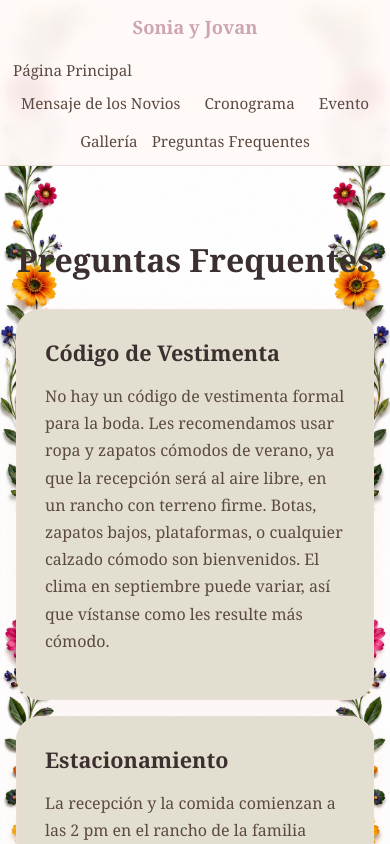
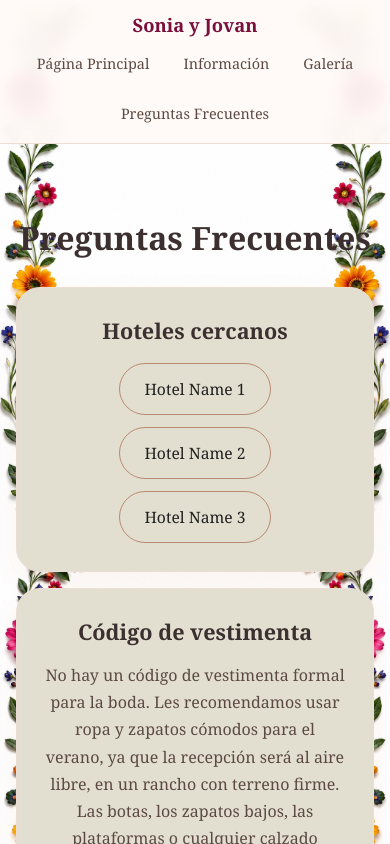
Before and after one commit to julio-reyes-tena/soniajovanweddingpage, a React (Vite) app: page /faq in a window 390 px wide. Shown: the top 844 px of the page. Built offline with nearby package versions, Linux system fonts and the light colour scheme.

Commit message:
FAq hotels

```diff
--- a/src/App.jsx
+++ b/src/App.jsx
@@ -2,6 +2,7 @@ import { Routes, Route } from "react-router";
 import Home from "./pages/Home";
 import GalleryPage from "./pages/GalleryPage";
 import FAQPage from "./pages/FAQPage";
+import InformationPage from "./pages/InformationPage";
 
 function App() {
   return (
@@ -9,6 +10,7 @@ function App() {
       <Route path="/" element={<Home />} />
       <Route path="/gallery" element={<GalleryPage />} />
       <Route path="/faq" element={<FAQPage />} />
+      <Route path="/information" element={<InformationPage />} />
     </Routes>
   );
 }
--- a/src/components/FAQ.jsx
+++ b/src/components/FAQ.jsx
@@ -2,15 +2,32 @@ import { weddingInfo } from "../data/weddingInfo";
 
 function FAQ() {
   return (
-    <section id="faq" className="section section-alt">
+    <section id="faq" className="section">
       <div className="container narrow">
-        <h2>Preguntas Frequentes</h2>
+        <h2>Preguntas Frecuentes</h2>
 
         <div className="faq-list">
           {weddingInfo.faq.map((item, index) => (
             <article key={index} className="card faq-item">
               <h3>{item.question}</h3>
-              <p>{item.answer}</p>
+
+              {item.answer && <p>{item.answer}</p>}
+
+              {item.links && (
+                <div className="faq-links">
+                  {item.links.map((link, linkIndex) => (
+                    <a
+                      key={linkIndex}
+                      href={link.url}
+                      target="_blank"
+                      rel="noreferrer"
+                      className="button-secondary"
+                    >
+                      {link.name}
+                    </a>
+                  ))}
+                </div>
+              )}
             </article>
           ))}
         </div>
--- a/src/components/Navbar.jsx
+++ b/src/components/Navbar.jsx
@@ -10,7 +10,6 @@ function Navbar() {
         </Link>
 
         <div className="nav-links">
-
           <div className="nav-dropdown">
             <Link to="/" className="nav-dropdown-button">
               Página Principal
@@ -21,12 +20,11 @@ function Navbar() {
               <a href="/#schedule">Cronograma</a>
               <a href="/#venue">Evento</a>
             </div>
-
-
           </div>
 
-          <Link to="/gallery">Gallería</Link>
-          <Link to="/faq">Preguntas Frequentes</Link>
+          <Link to="/information">Información</Link>
+          <Link to="/gallery">Galería</Link>
+          <Link to="/faq">Preguntas Frecuentes</Link>
         </div>
       </nav>
     </header>
--- a/src/components/Story.jsx
+++ b/src/components/Story.jsx
@@ -6,11 +6,13 @@ function Story() {
       <div className="container narrow">
         <h2>{weddingInfo.story.title}</h2>
 
-        <div className="story-text">
-          {weddingInfo.story.paragraphs.map((paragraph, index) => (
-            <p key={index}>{paragraph}</p>
-          ))}
-        </div>
+        <article className="card story-card">
+          <div className="story-text">
+            {weddingInfo.story.paragraphs.map((paragraph, index) => (
+              <p key={index}>{paragraph}</p>
+            ))}
+          </div>
+        </article>
       </div>
     </section>
   );
--- a/src/data/weddingInfo.js
+++ b/src/data/weddingInfo.js
@@ -12,7 +12,7 @@ export const weddingInfo = {
   },
   {
     type: "Reception",
-    name: "Rancho Pollillo",
+    name: "Rancho Pulido",
      address: "970 Mather Rd, Merced, CA 95341",
     mapUrl: "https://share.google/njvGQuz4SCj3J4Q9o",
   },
@@ -52,29 +52,54 @@ export const weddingInfo = {
   ],
 
   faq: [
+
+  {
+  question: "Hoteles cercanos",
+  links: [
     {
-      question: "Código de Vestimenta",
-      answer: "No hay un código de vestimenta formal para la boda. Les recomendamos usar ropa y zapatos cómodos de verano, ya que la recepción será al aire libre, en un rancho con terreno firme. Botas, zapatos bajos, plataformas, o cualquier calzado cómodo son bienvenidos. El clima en septiembre puede variar, así que vístanse como les resulte más cómodo.",
+      name: "Hotel Name 1",
+      url: "https://maps.google.com",
     },
     {
-      question: "Estacionamiento",
-      answer: "La recepción y la comida comienzan a las 2 pm en el rancho de la familia Pulido. Por favor, estacionense a lo largo de la calle. Para más información, contacten a los novios..",
+      name: "Hotel Name 2",
+      url: "https://maps.google.com",
     },
     {
-      question: "Restricciones alimenticia",
-      answer: "No vamos a tener servicio de comida por platillo. Si tienen restricciones alimentarias, por favor, háganoslo saber para tratar de hacer un plan dentro de lo que tenemos planeado. "
+      name: "Hotel Name 3",
+      url: "https://maps.google.com",
+    },
+  ],
+},
+
+
+    {
+      question: "Código de vestimenta",
+      answer: "No hay un código de vestimenta formal para la boda. Les recomendamos usar ropa y zapatos cómodos para el verano, ya que la recepción será al aire libre, en un rancho con terreno firme. Las botas, los zapatos bajos, las plataformas o cualquier calzado cómodo son bienvenidos. El clima en septiembre puede variar, así que vístanse de la manera que les resulte más cómoda."
+        },
+    {
+      question: "Estacionamiento",
+      answer: "La recepción y la comida comienzan a las 2:00 p. m. en el rancho de la familia Pulido. Por favor, estaciónense a lo largo de la calle. Para más información, contacten a los novios."
+    },
+    {
+      question: "Restricciones alimentarias",
+      answer: "No tendremos servicio de comida por platillo. Si tienen restricciones alimentarias, por favor, háganoslo saber para tratar de hacer un plan dentro de lo que tenemos previsto."
     },
     {
       question: "Presencia de niños",
-      answer: "Si! Queremos celebrar con ustedes y sus niños. Solo deben saber que habrá música en vivo y animales en la propiedad. "
+      answer: "¡Sí! Queremos celebrar con ustedes y con sus niños. Solo deben tener en cuenta que habrá música en vivo y animales en la propiedad. "
     },
      {
       question: "Horario de cóctel",
-      answer: "Cuando lleguen al rancho, ya estarán disponibles la bebida y botanas.   "
+      answer: "Cuando lleguen al rancho, ya estarán disponibles las bebidas y las botanas.   "
     },
      {
       question: "Recalentado",
-      answer: "Tendremos el recalentado (o el torna boda) antes de que regresen a casa.  "
+      answer: "Tendremos recalentado, también conocido como torna boda, antes de que regresen a casa.  "
     },
+
+
+
+
+
   ],
 };
--- a/src/pages/FAQPage.jsx
+++ b/src/pages/FAQPage.jsx
@@ -6,9 +6,11 @@ function FAQPage() {
   return (
     <div className="site-shell">
       <Navbar />
+
       <main>
         <FAQ />
       </main>
+
       <Footer />
     </div>
   );
--- /dev/null
+++ b/src/pages/InformationPage.jsx
@@ -0,0 +1,45 @@
+import Navbar from "../components/Navbar";
+import Footer from "../components/Footer";
+
+function InformationPage() {
+  return (
+    <div className="site-shell">
+      <Navbar />
+
+      <main className="section">
+        <div className="container">
+          <h2>Information</h2>
+
+          <div className="info-card-grid info-card-grid-two">
+            <article className="card info-card">
+              <h3>Court</h3>
+
+              <div className="info-list">
+                <p>Bridesmaid Name</p>
+                <p>Bridesmaid Name</p>
+                <p>Groomsman Name</p>
+                <p>Groomsman Name</p>
+              </div>
+            </article>
+
+            <article className="card info-card">
+              <h3>Parents</h3>
+
+              <div className="info-list">
+                <p>Parents of the Bride</p>
+                <p>Name & Name</p>
+
+                <p>Parents of the Groom</p>
+                <p>Name & Name</p>
+              </div>
+            </article>
+          </div>
+        </div>
+      </main>
+
+      <Footer />
+    </div>
+  );
+}
+
+export default InformationPage;
--- a/src/styles.css
+++ b/src/styles.css
@@ -18,12 +18,11 @@
 
 
 
-
 .navbar {
   position: sticky;
   top: 0;
   z-index: 50;
-  background: rgba(255, 250, 247, 0.92);
+  background: rgba(255, 250, 247, 0.95);
   backdrop-filter: blur(8px);
   border-bottom: 1px solid #eaded7;
 }
@@ -32,27 +31,98 @@
   display: flex;
   align-items: center;
   justify-content: space-between;
-  gap: 20px;
+  gap: 32px;
   min-height: 72px;
 }
 
-.brand {    /* the sonia and jovan at the top , navbar */
+.brand {
+  flex-shrink: 0;
   font-size: 1.15rem;
   font-weight: 700;
-  color: #78103b5c;
+  color: #78103b;
 }
 
 .nav-links {
   display: flex;
-  gap: 22px;
+  align-items: center;
+  justify-content: flex-end;
+  column-gap: 44px;
+  row-gap: 12px;
   flex-wrap: wrap;
-  justify-content: center;
 }
 
-.nav-links a {
+.nav-links > a,
+.nav-dropdown-button {
+  display: inline-flex;
+  align-items: center;
+  min-height: 40px;
+  padding: 8px 14px;
+  border: none;
+  border-radius: 10px;
+  background: transparent;
+  font: inherit;
   font-size: 0.95rem;
   color: #5c4a42;
+  text-decoration: none;
+  cursor: pointer;
+  transition: background 0.2s ease, color 0.2s ease;
 }
+
+.nav-links > a:hover,
+.nav-dropdown-button:hover {
+  background: #f1e5de;
+  color: #78103b;
+}
+
+.nav-dropdown {
+  position: relative;
+}
+
+.nav-dropdown-menu {
+  position: absolute;
+  top: 100%;
+  left: 50%;
+  z-index: 100;
+  display: none;
+  min-width: 160px;
+  padding: 10px;
+  transform: translateX(-50%);
+  background: rgba(255, 250, 247, 0.99);
+  border: 1px solid #eaded7;
+  border-radius: 14px;
+  box-shadow: 0 12px 28px rgba(59, 47, 47, 0.12);
+}
+
+.nav-dropdown-menu::before {
+  content: "";
+  position: absolute;
+  top: -10px;
+  left: 0;
+  width: 100%;
+  height: 10px;
+}
+
+.nav-dropdown-menu a {
+  display: block;
+  padding: 10px 14px;
+  border-radius: 8px;
+  color: #5c4a42;
+  white-space: nowrap;
+}
+
+.nav-dropdown-menu a:hover {
+  background: #f1e5de;
+  color: #78103b;
+}
+
+.nav-dropdown:hover .nav-dropdown-menu,
+.nav-dropdown:focus-within .nav-dropdown-menu {
+  display: block;
+}
+
+
+
+
 
 .hero {
   min-height: 78vh;
@@ -165,6 +235,7 @@ p {
 
 .story-text {
   display: grid;
+
   gap: 18px;
 }
 
@@ -206,7 +277,7 @@ p {
 }
 
 .faq-item {
-  text-align: left;
+  text-align: center;
 }
 
 .footer {
@@ -300,117 +371,122 @@ p {
 
 
 
-.nav-dropdown {
-  position: relative;
+
+.info-card-grid {
+  display: grid;
+  grid-template-columns: repeat(3, minmax(0, 1fr));
+  gap: 24px;
 }
 
-.nav-dropdown-button {
-  border: none;
-  background: transparent;
-  padding: 0;
-  font: inherit;
-  color: #5c4a42;
-  cursor: pointer;
+.info-card {
+  text-align: center;
 }
 
-.nav-dropdown-menu {
-  position: absolute;
-  top: 100%;
-  left: 50%;
-  z-index: 100;
-  display: none;
-  min-width: 150px;
-  padding: 10px;
-  transform: translateX(-50%);
-  background: rgba(255, 250, 247, 0.98);
-  border: 1px solid #eaded7;
-  border-radius: 14px;
-  box-shadow: 0 12px 28px rgba(59, 47, 47, 0.12);
+.info-card-grid-two {
+  grid-template-columns: repeat(2, minmax(0, 1fr));
 }
 
-.nav-dropdown-menu::before {
-  content: "";
-  position: absolute;
-  top: -10px;
-  left: 0;
-  width: 100%;
-  height: 10px;
+.info-list {
+  display: grid;
+  gap: 12px;
 }
 
-.nav-dropdown-menu a {
+.info-list p {
+  margin: 0;
+}
+
+.info-list a {
   display: block;
   padding: 10px 14px;
-  border-radius: 8px;
-  white-space: nowrap;
+  border-radius: 10px;
+  background: rgba(255, 255, 255, 0.55);
+  color: #3b2f2f;
+  font-weight: 700;
 }
 
-.nav-dropdown-menu a:hover {
-  background: #f1e5de;
-}
-.nav-dropdown-button {
-  border: none;
-  background: transparent;
-  padding: 0;
-  font: inherit;
-  color: #5c4a42;
-  cursor: pointer;
-  text-decoration: none;
+.info-list a:hover {
+  transform: translateY(-2px);
 }
 
-.nav-dropdown:hover .nav-dropdown-menu,
-.nav-dropdown:focus-within .nav-dropdown-menu {
-  display: block;
+.faq-links {
+  display: flex;
+  justify-content: center;
+  gap: 12px;
+  flex-wrap: wrap;
+  margin-top: 18px;
 }
 
 
-@media (max-width: 820px) {
-  .venue-list {
+
+
+
+
+
+
+
+
+
+
+
+
+
+
+
+
+
+
+
+
+
+  @media (max-width: 820px) {
+  .navbar-inner {
+    flex-direction: column;
+    justify-content: center;
+    gap: 8px;
+    padding: 12px 0;
+  }
+
+  .nav-links {
+    justify-content: center;
+    gap: 14px;
+  }
+
+  .nav-links > a,
+  .nav-dropdown-button {
+    min-height: 36px;
+    padding: 6px 10px;
+    font-size: 0.9rem;
+  }
+
+  .nav-dropdown-menu {
+    left: 0;
+    transform: none;
+  }
+
+  .hero-layout {
     grid-template-columns: 1fr;
   }
 
-  .navbar-inner {
-    flex-direction: column;
-    justify-content: center;
-    padding: 14px 0;
+  .hero-image-wrap {
+    min-height: 380px;
   }
 
-  .hero-layout {
-  grid-template-columns: 1fr;
-}
-
-.hero-image-wrap {
-  min-height: 380px;
-}
-
-.hero-content {
-  padding: 40px 22px;
-}
-  .nav-links {
-    gap: 14px;
+  .hero-content {
+    padding: 40px 22px;
   }
 
-  .card-grid {
-  grid-template-columns: 1fr;
-}
+  .card-grid,
+  .venue-list,
+  .info-card-grid {
+    grid-template-columns: 1fr;
+  }
+
   .section {
     padding: 72px 0;
   }
 
-
-
-  .nav-dropdown-menu {
-    position: static;
-    display: flex;
-    gap: 8px;
-    min-width: 0;
-    padding: 8px 0 0;
-    transform: none;
-    background: transparent;
-    border: none;
-    box-shadow: none;
-  }
-
-  .nav-dropdown-menu a {
-    padding: 4px 8px;
+  .footer {
+    width: calc(100% - 80px);
+    margin-bottom: 140px;
   }
 }
```
Also changed, not shown: src/index.css (line endings or trailing spaces). Lines whose indentation alone changed are shown as unchanged.
